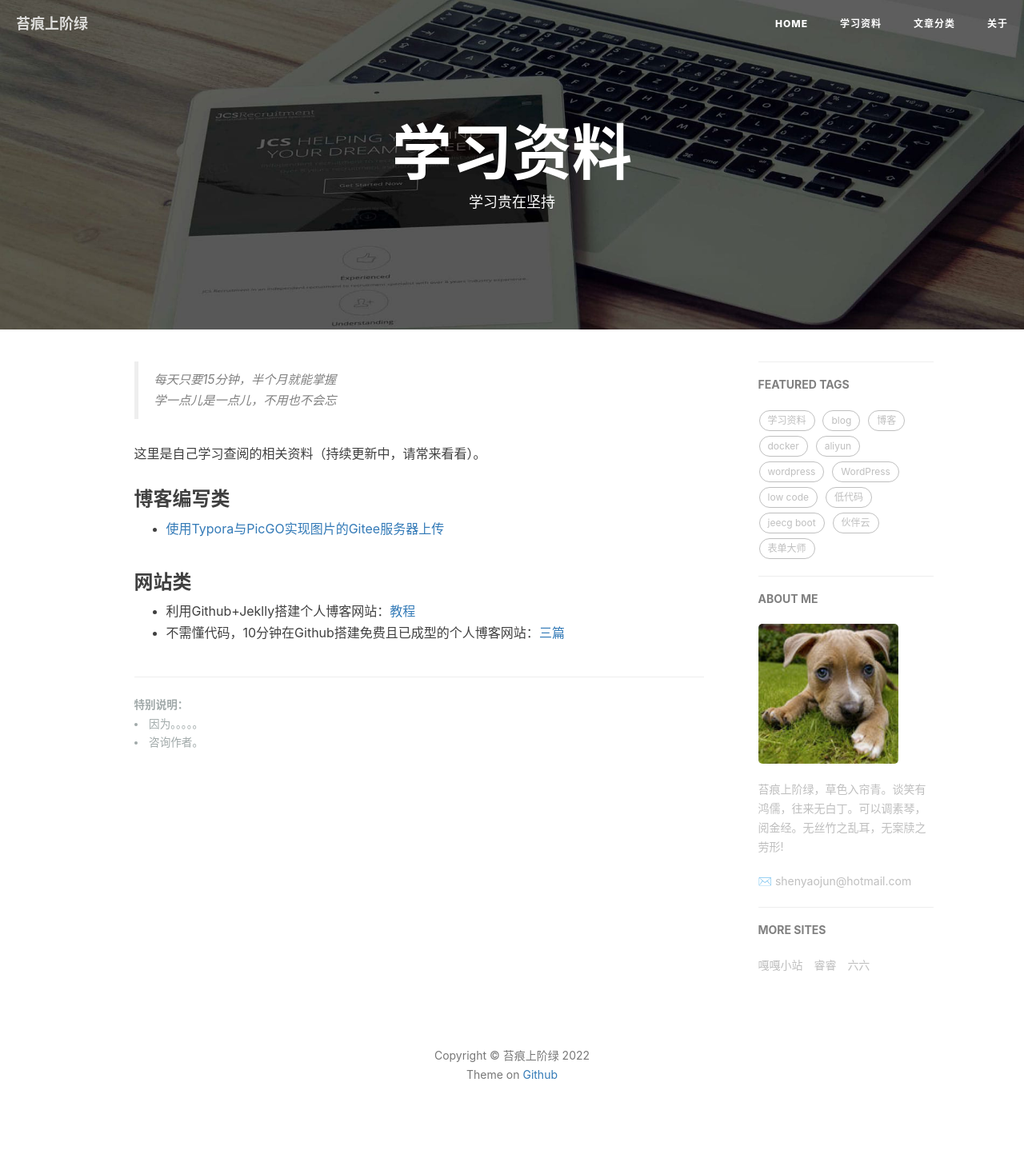
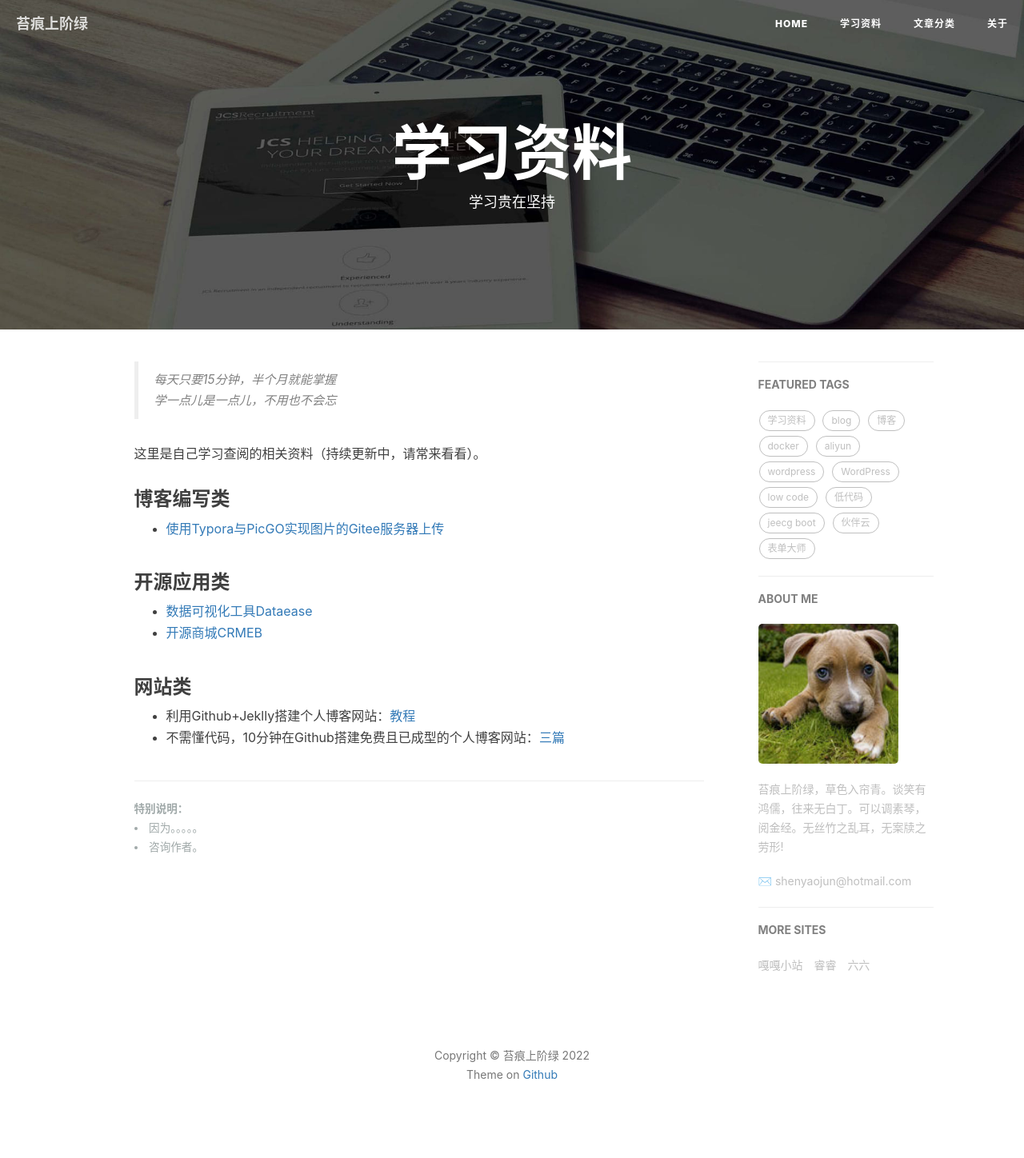
Before and after one commit to shenyaojun/shenyaojun.github.io, a Jekyll site: the page built from 1-resources.html, in a window 1280 px wide. Shown: the whole page at 80% size. Built offline with Jekyll 4.4.1, drawn with Linux system fonts in a browser that asks for light colours; nearby versions of some CDN libraries; comment, search, counter and statistics services are not loaded.

Commit message:
update 学习资料

```diff
--- a/1-resources.html
+++ b/1-resources.html
@@ -27,6 +27,13 @@ header-img: "img/post-bg-rwd.jpg"
 
 <ul>
 <li><a href="https://www.jianshu.com/p/926eed3bbcc4">使用Typora与PicGO实现图片的Gitee服务器上传</a></li>
+</ul>
+
+<h3 id="toc_1">开源应用类</h3>
+
+<ul>
+<li><a href="https://mp.weixin.qq.com/s/RxexoojM4Egnzz4O2cmw3Q">数据可视化工具Dataease</a></li>
+<li><a href="https://gitee.com/ZhongBangKeJi">开源商城CRMEB</a></li>
 </ul>
 
 
```
